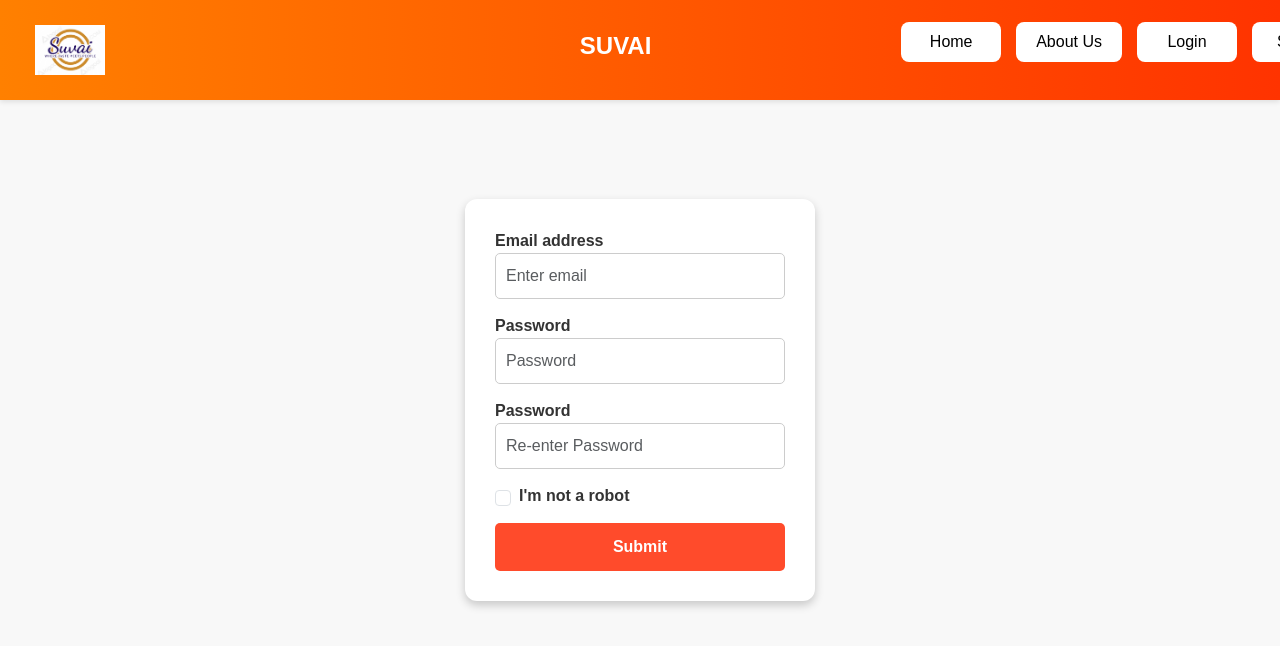
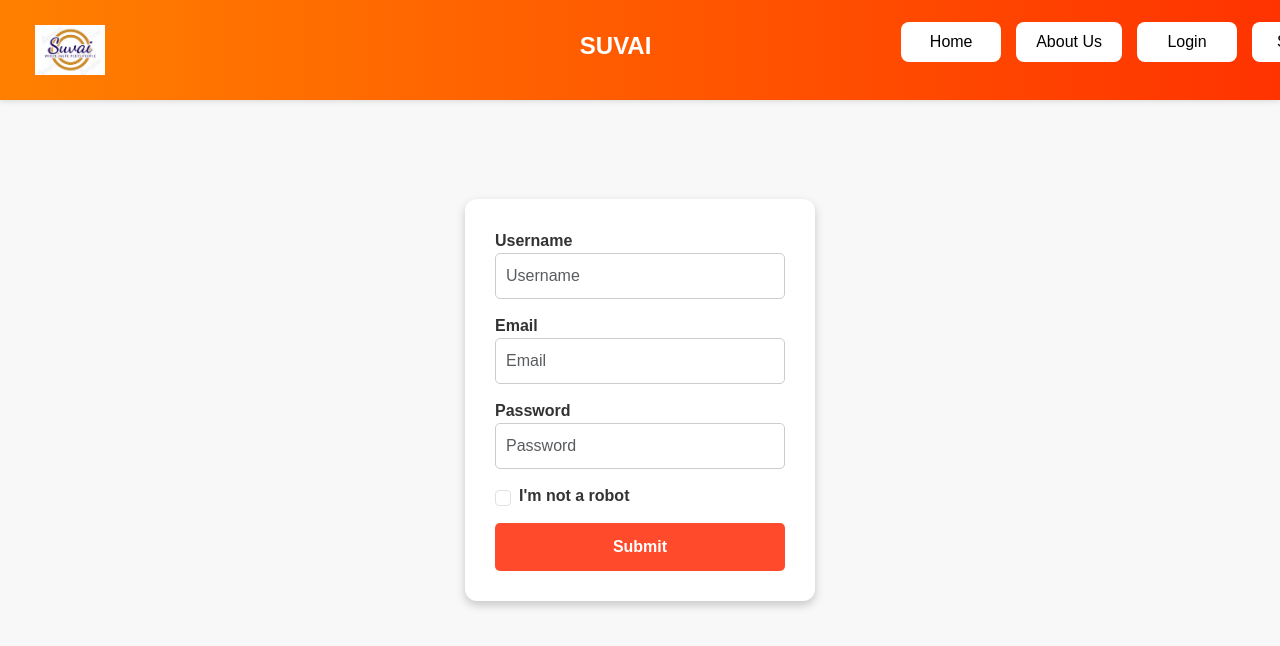
Before and after one commit to ramygithub04/Suvai, a React (Vite) app in the folder frontend/: page /register in a window 1280 px wide. Shown: the top 646 px of the page. Built offline with nearby package versions, Linux system fonts and the light colour scheme.

Commit message:
changes for backend

```diff
--- a/frontend/package.json
+++ b/frontend/package.json
@@ -10,6 +10,7 @@
     "preview": "vite preview"
   },
   "dependencies": {
+    "axios": "^1.8.1",
     "react": "^19.0.0",
     "react-dom": "^19.0.0",
     "react-router-dom": "^7.2.0"
--- a/frontend/src/pages/Login.jsx
+++ b/frontend/src/pages/Login.jsx
@@ -1,9 +1,23 @@
-import React from 'react';
+import React,{ useState} from 'react';
 import { useNavigate } from 'react-router-dom';
 import './Login.css';
+import axios from 'axios';
 
-const Login = () => {
-  const navigate = useNavigate();
+const Login = (setIsLoggedIn) => {
+    const [email,setEmail]=useState("");
+    const [password,setPassword]=useState("");
+    const navigate = useNavigate();
+
+    const handleLogin = async ()=>{
+      try{
+        await axios.post("http://localhost:3000/login",{email,password})
+        localStorage.setItem("username",res.data.username)
+        setIsLoggedIn(true)
+        navigate("/home");
+      } catch(error){
+        alert("Invalid Credentials");
+      }
+    };
 
   return (
     <div>
@@ -11,6 +25,7 @@ const Login = () => {
         e.preventDefault();
         navigate("/home");
       }}>
+
         <div className="form-group">
           <label htmlFor="exampleInputEmail1">Email address</label>
           <input type="email" className="form-control" id="exampleInputEmail1" aria-describedby="emailHelp" placeholder="Enter email" />
@@ -24,7 +39,7 @@ const Login = () => {
           <label className="form-check-label" htmlFor="exampleCheck1">I'm not a robot</label>
         </div>
         <button type="submit" className="btn btn-primary">Submit</button>
-      </form>
+        </form>
     </div>
   );
 }
--- a/frontend/src/pages/Register.jsx
+++ b/frontend/src/pages/Register.jsx
@@ -1,9 +1,20 @@
-import React from 'react';
+import React,{ useState} from 'react';
 import { useNavigate } from 'react-router-dom';
 import './Register.css';
+import axios from "axios";
 
-const Register = () => {
+const Register = ({setIsLoggedIn}) => {
+  const [username,setUsername]=useState("");
+  const [email,setEmail]=useState("");
+  const [password,setPassword]=useState("");
   const navigate = useNavigate();
+
+  const handleRegister = async ()=>{
+    await axios.post("http://localhost:3000/register",{username,email,password})
+    localStorage.setItem("username",username)
+    setIsLoggedIn(true)
+    navigate("/home");
+  };
 
   return (
     <div>
@@ -11,24 +22,25 @@ const Register = () => {
         e.preventDefault();
         navigate("/home");
       }}>
+
         <div className="form-group">
-          <label htmlFor="exampleInputEmail1">Email address</label>
-          <input type="email" className="form-control" id="exampleInputEmail1" aria-describedby="emailHelp" placeholder="Enter email" />
+          <label htmlFor="exampleInputEmail1">Username</label>
+          <input type="String" className="form-control" id="exampleInputEmail1" aria-describedby="emailHelp" placeholder="Username" />
+        </div>
+        <div className="form-group">
+          <label htmlFor="exampleInputPassword1">Email</label>
+          <input type="email" className="form-control" id="exampleInputPassword1" placeholder="Email" />
         </div>
         <div className="form-group">
           <label htmlFor="exampleInputPassword1">Password</label>
           <input type="password" className="form-control" id="exampleInputPassword1" placeholder="Password" />
-        </div>
-        <div className="form-group">
-          <label htmlFor="exampleInputPassword1">Password</label>
-          <input type="password" className="form-control" id="exampleInputPassword1" placeholder="Re-enter Password" />
         </div>
         <div className="form-group form-check">
           <input type="checkbox" className="form-check-input" id="exampleCheck1" />
           <label className="form-check-label" htmlFor="exampleCheck1">I'm not a robot</label>
         </div>
         <button type="submit" className="btn btn-primary">Submit</button>
-      </form>
+        </form>
     </div>
   );
 }
```
Also changed, not shown: 1 other file (tests, documents, lock files or other folders).
